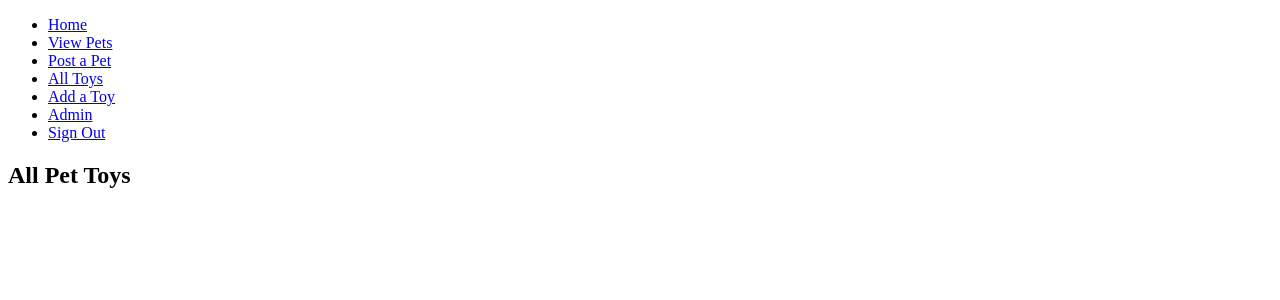
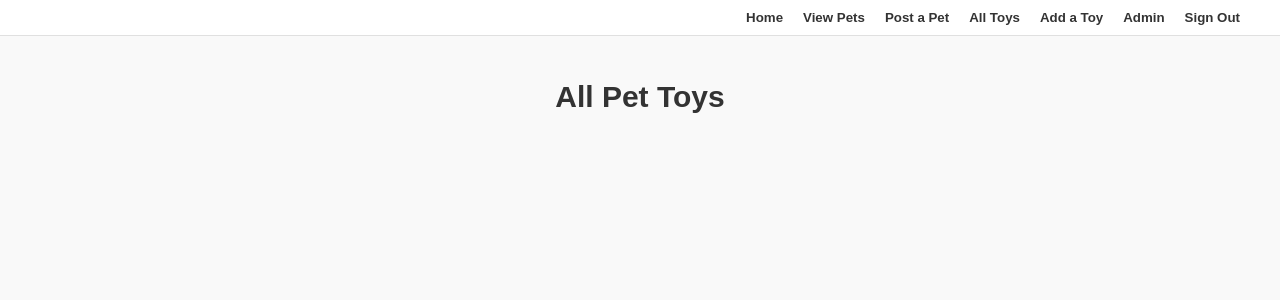
Before and after one commit to cassius2828/pet-pal-paradise--django-lab, a Django app: page /toys/ in a window 1280 px wide. Shown: the top 300 px of the page. Run offline with Django 5.2, Linux system fonts and the light colour scheme; data that the repository does not hold is empty.

Commit message:
added the index.css extension in the main.css file

```diff
--- a/main_app/static/css/main.css
+++ b/main_app/static/css/main.css
@@ -1,6 +1,6 @@
-@import url("./base");
-@import url("./components");
-@import url("./layout");
-@import url("./misc");
-@import url("./pets");
-@import url("./toys");
+@import url("./base/index.css");
+@import url("./components/index.css");
+@import url("./layout/index.css");
+@import url("./misc/index.css");
+@import url("./pets/index.css");
+@import url("./toys/index.css");
--- a/main_app/templates/base.html
+++ b/main_app/templates/base.html
@@ -8,7 +8,7 @@
             {% block title %}
             {% endblock title %}
         </title>
-        <link rel="stylesheet" href="{% static "css/base.css" %}">
+        <link rel="stylesheet" href="{% static "css/main.css" %}">
         {% block head %}
         {% endblock head %}
     </head>
--- a/main_app/templates/main_app/pet_confirm_delete.html
+++ b/main_app/templates/main_app/pet_confirm_delete.html
@@ -1,7 +1,7 @@
 {% extends 'base.html' %}
 {% load static %}
 {% block head %}
-    <link rel="stylesheet" href="{% static 'css/pet-form.css' %}" />
+    {% comment %} <link rel="stylesheet" href="{% static 'css/pet-form.css' %}" /> {% endcomment %}
 {% endblock %}
 {% block content %}
     <section>
--- a/main_app/templates/main_app/pet_form.html
+++ b/main_app/templates/main_app/pet_form.html
@@ -1,7 +1,7 @@
 {% extends 'base.html' %}
 {% load static %}
 {% block head %}
-    <link rel="stylesheet" href="{% static 'css/pet-form.css' %}" />
+    {% comment %} <link rel="stylesheet" href="{% static 'css/pet-form.css' %}" /> {% endcomment %}
 {% endblock %}
 {% block content %}
     <div class="page-header">
--- a/main_app/templates/main_app/toy_detail.html
+++ b/main_app/templates/main_app/toy_detail.html
@@ -1,7 +1,7 @@
 {% extends 'base.html' %}
 {% load static %}
 {% block head %}
-    <link rel="stylesheet" href="{% static 'css/toys/toy-detail.css' %}" />
+    {% comment %} <link rel="stylesheet" href="{% static 'css/toys/toy-detail.css' %}" /> {% endcomment %}
 {% endblock %}
 {% block content %}
     <div class="card" style="border-color: {{ toy.color }}">
--- a/main_app/templates/main_app/toy_form.html
+++ b/main_app/templates/main_app/toy_form.html
@@ -1,7 +1,7 @@
 {% extends 'base.html' %}
 {% load static %}
 {% block head %}
-  <link rel="stylesheet" href="{% static 'css/form.css' %}" />
+  {% comment %} <link rel="stylesheet" href="{% static 'css/form.css' %}" /> {% endcomment %}
 {% endblock %}
 {% block content %}
 <section id="toy-section">
--- a/main_app/templates/main_app/toy_list.html
+++ b/main_app/templates/main_app/toy_list.html
@@ -1,7 +1,7 @@
 {% extends 'base.html' %}
 {% load static %}
 {% block head %}
-<link rel="stylesheet" href="{% static 'css/toys/toy-index.css' %}" />
+{% comment %} <link rel="stylesheet" href="{% static 'css/toys/toy-index.css' %}" /> {% endcomment %}
 {% endblock %}
 {% block content %}
 
```
